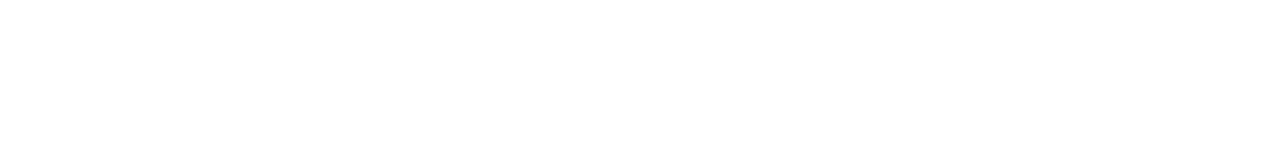
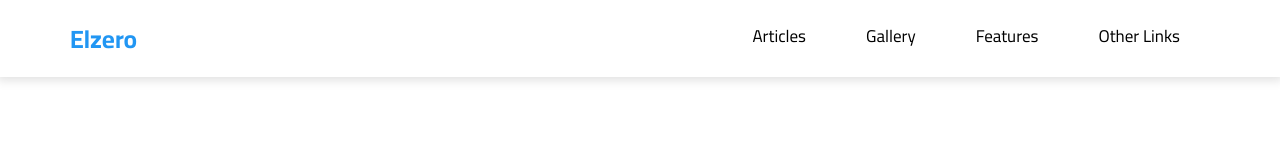
Before and after one commit to heshamman31/Elzero, a plain HTML site: page imdex.html in a window 1280 px wide. Drawn offline with Linux system fonts and the light colour scheme.

Commit message:
first commit

```diff
--- a/css/Elzero.css
+++ b/css/Elzero.css
@@ -12,9 +12,7 @@
     padding: 0;
     margin: 0;
 }
-a{
-    text-decoration: none;
-}
+
 ul{
     list-style: none;
 }
@@ -22,7 +20,9 @@ ul{
 html{
     scroll-behavior: smooth;
 }
-
+a{
+    text-decoration: none;
+}
 body{
     font-family: 'Cairo', sans-serif;
 }
@@ -51,5 +51,48 @@ body{
 /* end global rules */
 
 /* start header */
-
+.header{
+    box-shadow: rgba(0, 0, 0, 0.128) 0 0 10px 3px;
+}
+.header .container{
+    display: flex;
+    justify-content: space-between;
+}
+.header .container .logo h1{
+    font-size: 25px;
+    color: var(--main-color);
+    padding: 15px 0;
+}
+.header .container .links{
+    display: flex;
+}
+.header .container .links li{
+    padding: 20px 30px;
+    position: relative;
+}
+.header .container .links li::before{
+    position: absolute;
+    content: "";
+    left: 0;
+    top: 0;
+    height: 4px;
+    width: 0px;
+    background-color: var(--main-color);
+    transition: 0.3s;
+}
+.header .container .links li:hover::before{
+    width: 100%;
+}
+.header .container .links li:hover a,
+.header .container .links li:hover{
+    color: var(--main-color);
+    cursor: pointer;
+    background-color: #f5f2f2;
+}
+.header .container .links li a{
+    text-decoration: none;
+    color: black;
+    font-size: 17px;
+    transition: 0.3s;
+}
 /* end header */
--- a/imdex.html
+++ b/imdex.html
@@ -14,11 +14,22 @@
 </head>
 <body>
     <!-- start header -->
-<header>
-    <div class="container">
+    <nav class="header">
+        <div class="container">
+            <div class="logo">
+                <h1>Elzero</h1>
+            </div>
+            <ul class="links">
+                    <li><a href="#">Articles</a></li>
+                    <li><a href="#">Gallery</a></li>
+                    <li><a href="#">Features</a></li>
+                    <li><a href="#">Other Links</a></li>
+            </ul>
+        </div>
+    </nav>
+    <div class="nav-extention">
 
     </div>
-</header>
     <!-- end header -->
 </body>
 </html>
```
